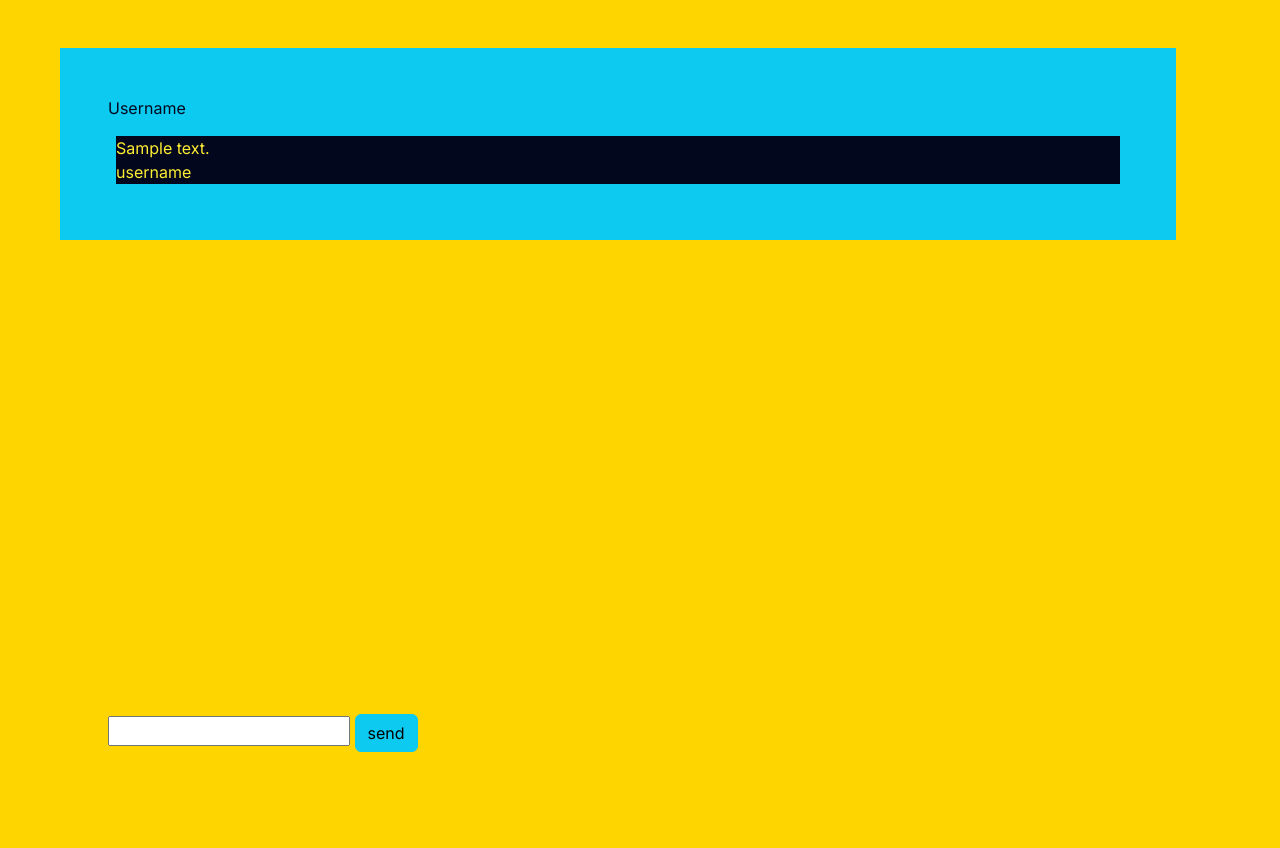
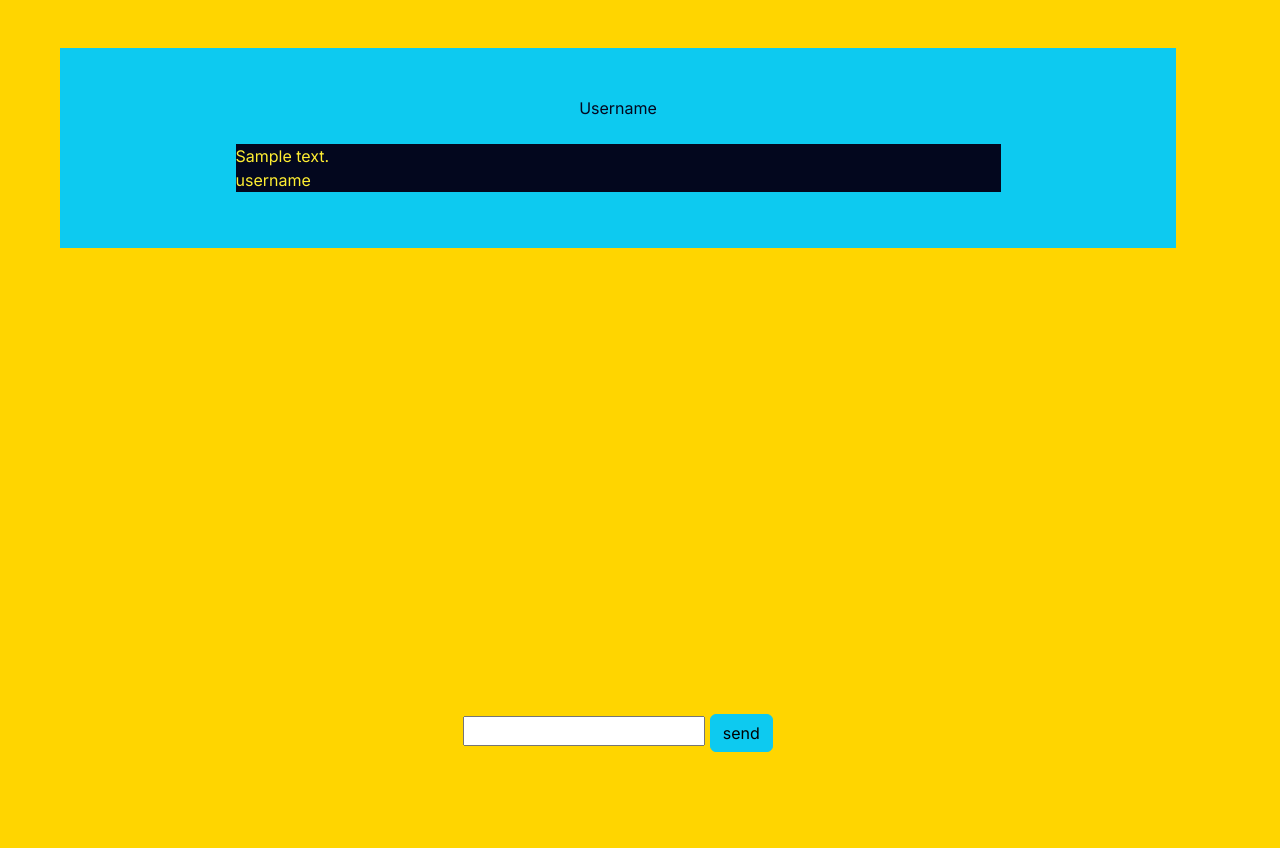
Before and after one commit to Nxttyy/Chat-App, a Flask app: page /room/1 in a window 1280 px wide. After the commit the page ends 752 px from the top, so only its background shows below. Run offline with Flask 3, Linux system fonts and the light colour scheme; tables that the repository leaves empty hold one stand-in row (values such as "Sample post").

Commit message:
message is scrollable

```diff
--- a/app/static/css/style.css
+++ b/app/static/css/style.css
@@ -1,15 +1,16 @@
 html,
 body {
-  margin: 0;
-  padding: 0;
+  margin: 0px;
+  padding: 0px;
 }
 
-html {
+/*html {
   height: 100%;
-}
+}*/
 
 body {
   margin: 0px;
+
   background-color: #ffd500;
   color: white;/*  background-color: "red";*/
   height: 100%;
@@ -86,7 +87,8 @@ body {
 .scrollable-div {
 
 
-  overflow-y: auto; /* Scrollable vertically */
+  overflow-y: scroll; /* Scrollable vertically */
+  max-height: 75vh;
 
 }
 
--- a/app/templates/room.html
+++ b/app/templates/room.html
@@ -20,16 +20,14 @@
     </head>
     <body >
       <div class="container m-5">
-        <!-- <h2 class="display-4 text-center">Chat-App</h2> -->
-        <div class="scrollable-div">
-          <div class="p-5  left-col h-80 bg-info">
+
+        <div class="p-5  left-col  bg-info scrollable-div d-flex flex-column justify-content-center align-items-center">
           <!-- {% if message %}
             <p>{{ message }}</p>
           {% endif%} -->
           <p>Username</p>
           {% for message in messages %}
-              <div class="message m-2 scrollable-div"><p>{{ message.content }}</p><p>username</p></div>
-              <!-- <p>{{ message.content }}</p> -->
+            <div class="message m-2 w-75"><p>{{ message.content }}</p><p>username</p></div>
           {% endfor %}
           <form method="POST" action="" class="message-input-form mb-5">
             {{ form.csrf_token }}
@@ -38,6 +36,6 @@
             {{ form.messageSubmit }}
           </form>
         </div>
-        </div>
+        <!-- </div> -->
       </body>
     </html>
```
Lines whose indentation alone changed are shown as unchanged.
